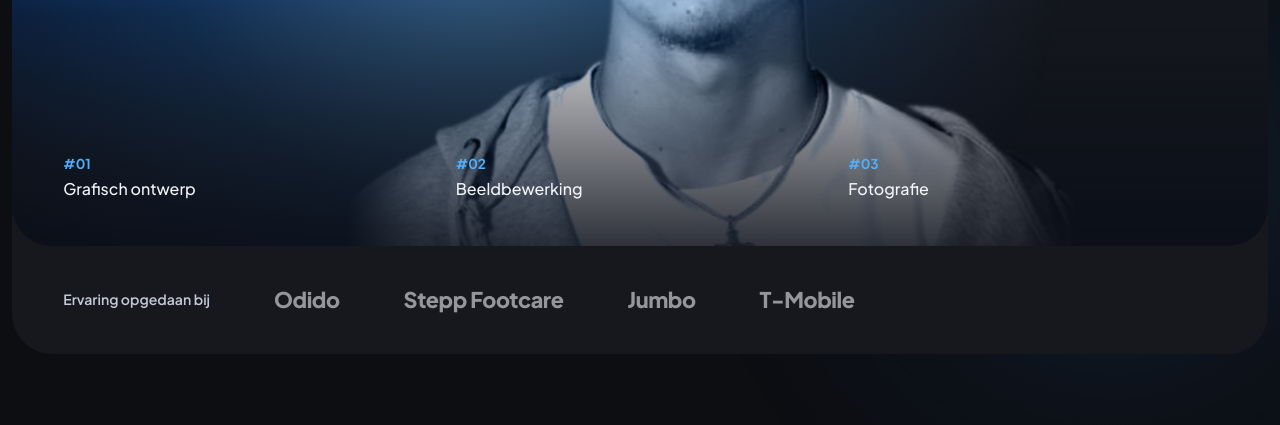
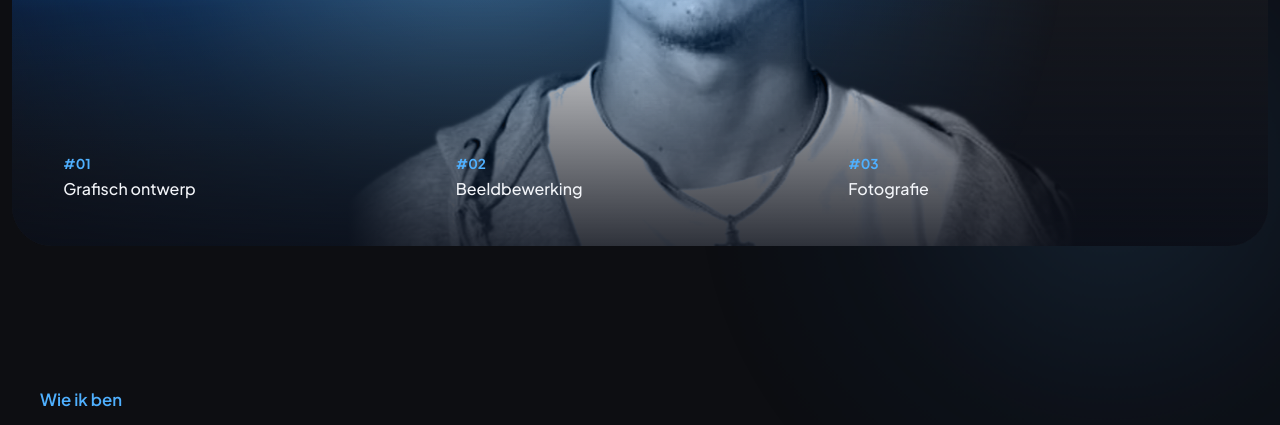
Before and after one commit to Juliusdesign-007/Portfolio, a plain HTML site: page index.html in a window 1280 px wide. Shown: the part 542-967 px from the top of the page. Drawn offline with Linux system fonts and the light colour scheme.

Commit message:
Homepage: strook 'Ervaring opgedaan bij' verwijderd
Co-Authored-By: Claude Opus 5.5 <noreply@anthropic.com>
Claude-Session: https://claude.ai/code/session_01TdDV6iSJN61b8wbv6ziyvz

```diff
--- a/index.html
+++ b/index.html
@@ -59,17 +59,6 @@
           <li class="anim-up" style="--d:860"><span>#03</span>Fotografie</li>
         </ul>
       </section>
-
-      <!-- Strook: waar ik ervaring heb opgedaan -->
-      <div class="brands">
-        <p class="brands__label">Ervaring opgedaan bij</p>
-        <ul>
-          <li>Odido</li>
-          <li>Stepp Footcare</li>
-          <li>Jumbo</li>
-          <li>T-Mobile</li>
-        </ul>
-      </div>
     </div>
 
     <!-- ============ WIE IK BEN ============ -->
--- a/style.css
+++ b/style.css
@@ -291,43 +291,6 @@ h1, h2, h3 { margin: 0; line-height: 1.1; letter-spacing: -0.02em; }
   font-weight: 700;
   color: var(--blue-bright);
 }
-
-/* Strook onder de header */
-.brands {
-  display: flex;
-  flex-wrap: wrap;
-  align-items: center;
-  gap: 1.25rem clamp(2rem, 5vw, 4.5rem);
-  padding: 2.25rem clamp(1.25rem, 4vw, 3.5rem);
-}
-
-.brands__label {
-  margin: 0;
-  max-width: 11rem;
-  font-size: 0.88rem;
-  font-weight: 600;
-  line-height: 1.35;
-  color: var(--soft);
-}
-
-.brands ul {
-  list-style: none;
-  margin: 0;
-  padding: 0;
-  display: flex;
-  flex-wrap: wrap;
-  gap: 1rem clamp(2rem, 5vw, 4.5rem);
-}
-
-.brands li {
-  font-weight: 800;
-  font-size: 1.35rem;
-  letter-spacing: -0.02em;
-  color: rgba(255, 255, 255, 0.55);
-  transition: color 0.3s;
-}
-
-.brands li:hover { color: #fff; }
 
 /* =========================================================
    SECTIES
```
